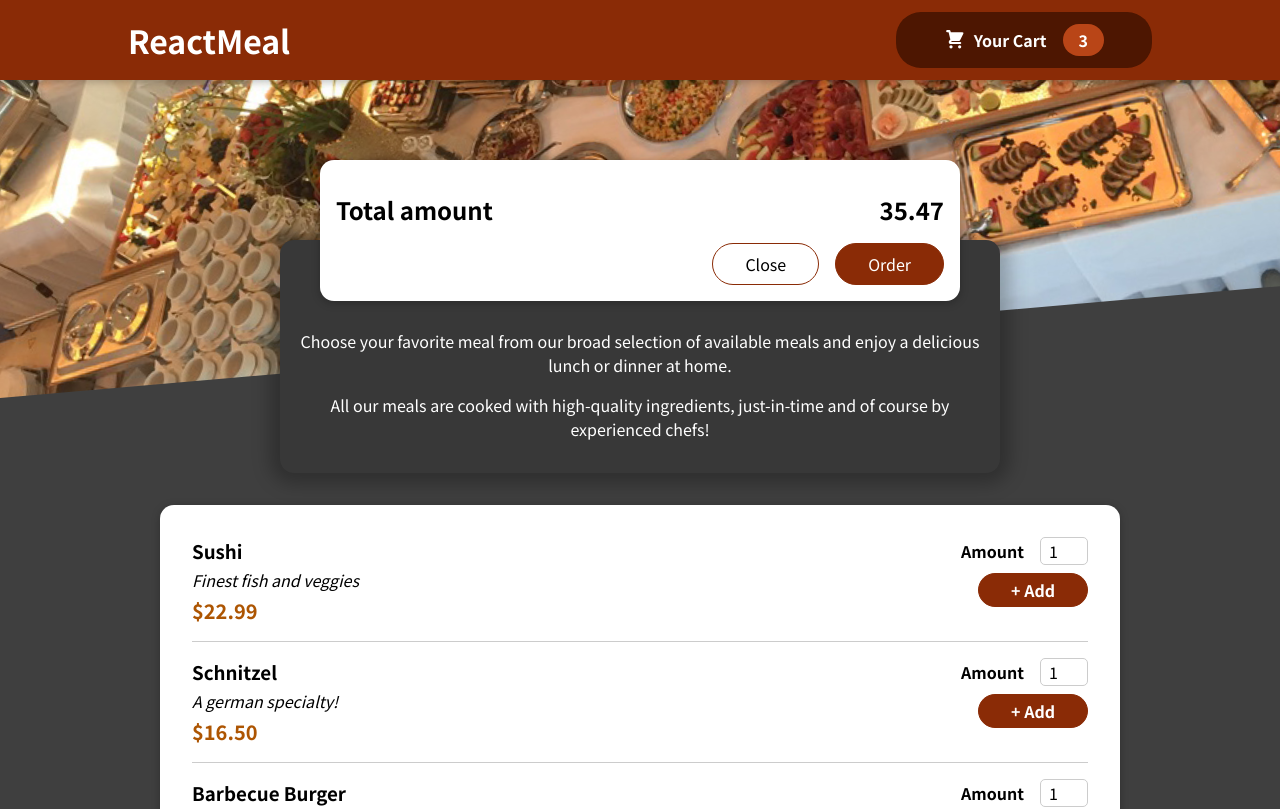
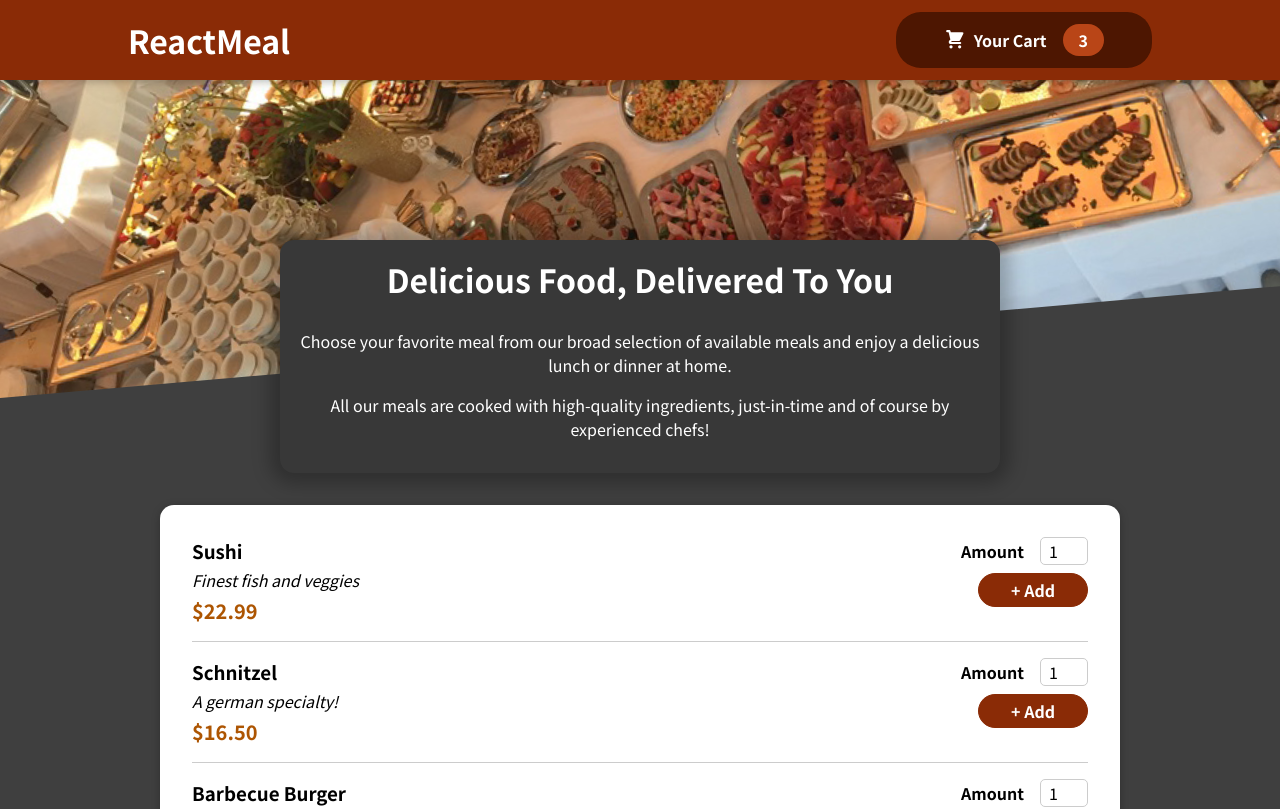
Before and after one commit to Mila2999/Food-Order-App, a React (Create React App) app: page / in a window 1280 px wide. Shown: the top 809 px of the page. Built offline with nearby package versions, Linux system fonts and the light colour scheme.

Commit message:
Manage Cart & Modal State

```diff
--- a/src/App.js
+++ b/src/App.js
@@ -1,13 +1,21 @@
-import { Fragment } from 'react';
+import { Fragment, useState } from 'react';
 
 import Header from './components/Layout/Header';
 import Meals from './components/Meals/Meals';
 import Cart from './components/Cart/Cart';
+
 function App() {
+  const [cartIsShown, setCartIsShown] = useState(false);
+  const ShowCartHandler = () => {
+    setCartIsShown(true);
+  };
+  const hideCartHandler = () => {
+    setCartIsShown(false);
+  };
   return (
     <Fragment>
-      <Cart />
-      <Header />
+      {cartIsShown && <Cart onClose={hideCartHandler} />}
+      <Header onShowCart={ShowCartHandler} />
       <main>
         <Meals />
       </main>
--- a/src/components/Cart/Cart.js
+++ b/src/components/Cart/Cart.js
@@ -9,15 +9,17 @@
     </ul>
   );
   return (
-    <Modal>
+    <Modal onClose={props.onClose}>
       {cartItems}
       <div className={classes.total}>
         <span>Total amount</span>
         <span>35.47</span>
       </div>
       <div className={classes.actions}>
-        <button className={classes['button--alt ']}>Close</button>
-        <button className={classes.button}>Order </button>
+        <button className={classes['button--alt ']} onClick={props.onClose}>
+          Close
+        </button>
+        <button className={classes.button}>Order</button>
       </div>
     </Modal>
   );
--- a/src/components/Layout/Header.js
+++ b/src/components/Layout/Header.js
@@ -8,7 +8,7 @@
     <Fragment>
       <header className={classes.header}>
         <h1>ReactMeal</h1>
-        <HeaderCartButton />
+        <HeaderCartButton onClick={props.onShowCart} />
       </header>
       <div className={classes['main-image']}>
         <img src={mealsImage} alt="A table full of delicious food!" />
--- a/src/components/Layout/HeaderCartButton.js
+++ b/src/components/Layout/HeaderCartButton.js
@@ -2,7 +2,7 @@
 import classes from './HeaderCartButton.module.css';
 const HeaderCartButton = (props) => {
   return (
-    <button className={classes.button}>
+    <button className={classes.button} onClick={props.onClick}>
       <span className={classes.icon}>
         <CartIcon />
       </span>
--- a/src/components/UI/Modal.js
+++ b/src/components/UI/Modal.js
@@ -3,7 +3,7 @@
 import ReactDOM from 'react-dom';
 import classes from './Modal.module.css';
 const Backbrop = (props) => {
-  return <div className={classes.backbrop}></div>;
+  return <div className={classes.backdrop} onClick={props.onClose}></div>;
 };
 const ModalOverlay = (props) => {
   return (
@@ -16,7 +16,7 @@
 const Modal = (props) => {
   return (
     <Fragment>
-      {ReactDOM.createPortal(<Backbrop />, portalElement)}
+      {ReactDOM.createPortal(<Backbrop onClose={props.onClose} />, portalElement)}
       {ReactDOM.createPortal(<ModalOverlay>{props.children}</ModalOverlay>, portalElement)}
     </Fragment>
   );
```
